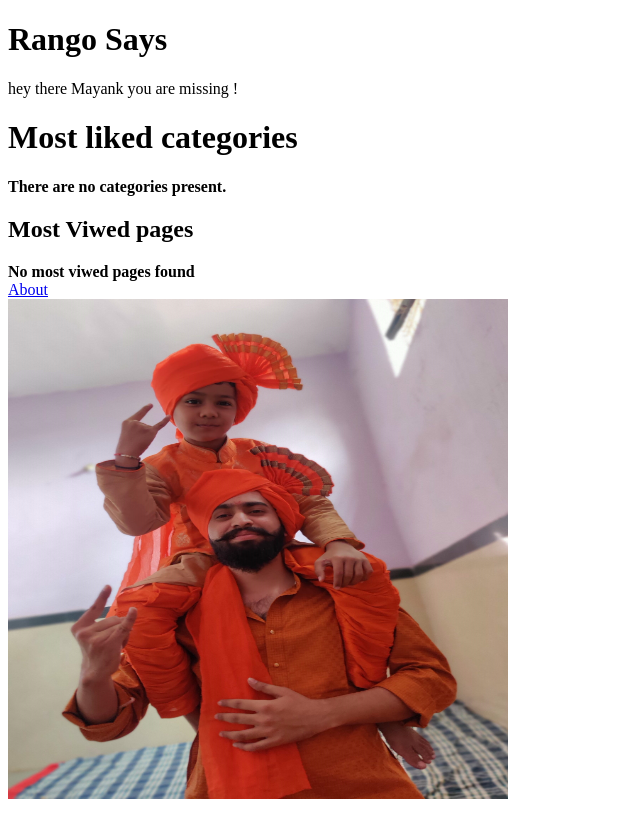
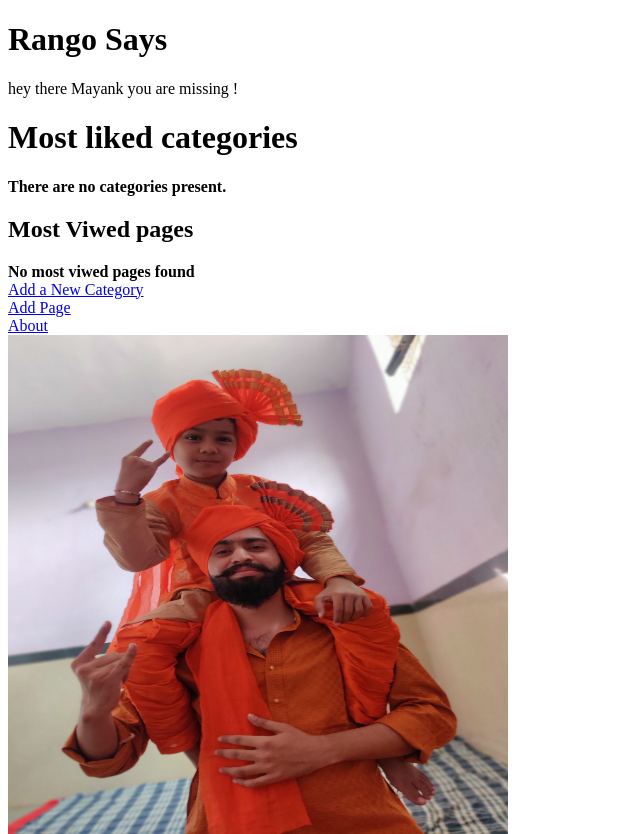
Before and after one commit to Shubhamsuroshe/TangowithDjango, a Django app: page /rango/ in a window 1280 px wide. Shown: the top 834 px of the page, without its empty margins (0-640 px from the left). Before the commit the page ends 799 px from the top, so only its background shows below. Run offline with Django 3.2, Linux system fonts and the light colour scheme; data that the repository does not hold is empty.

Commit message:
chapter 7

```diff
--- a/rango/urls.py
+++ b/rango/urls.py
@@ -5,4 +5,6 @@ urlpatterns = [
     path('',views.index, name="index"),
     path("about", views.about, name="about"),
     path('category/<slug:category_name_slug>/',views.show_category,name='show_category'),
+    path('add_category/',views.add_category,name='add_category'),
+    path('category/<slug:category_name_slug>/add_page/',views.add_page,name= 'add_page')
 ]
--- a/rango/views.py
+++ b/rango/views.py
@@ -3,6 +3,8 @@ from django.shortcuts import render
 from django.http import HttpResponse
 from rango.models import Category
 from rango.models import Page
+from rango.forms import CategoryForm
+from rango.forms import PageForm
 
 
 def index(request):
@@ -29,3 +31,37 @@ def show_category(request, category_name_slug):
 
 def about(request):
     return HttpResponse("Rango says hey there its about page")
+
+def add_category(request):
+    form = CategoryForm()
+    if request.method == 'POST':
+        form = CategoryForm(request.POST)
+
+        if form.is_valid():
+            cat = form.save(commit=True)
+            return index(request)
+        else:
+            print(form.errors)
+    return render(request, 'rango/add_category.html', {'form':form})
+
+def add_page(request,category_name_slug):
+    try:
+        category = Category.objects.get(slug = category_name_slug)
+    except Category.DoesNotExist:
+        category = None
+
+    form = PageForm()
+    if request.method == 'POST':
+        form = PageForm(request.POST)
+        if form.is_valid():
+            if category:
+                page = form.save(commit=False)
+                page.category = category
+                page.views =0
+                page.save()
+                return show_category(request, category_name_slug)
+            else:
+                print(form.errors)
+
+    context_dict = {'form':form, 'category':category}
+    return render(request, 'rango/add_page.html', context_dict)
--- a/templates/rango/category.html
+++ b/templates/rango/category.html
@@ -21,6 +21,7 @@
         {% else %}
         <strong>No pages Currently in category.</strong>
         {% endif %}
+        <a href="/rango/category/{{ category.slug }}/add_page/">Add Page</a> <br />
         {% else %}
         <strong>the specified category is not present</strong>
         {%endif %}
--- a/templates/rango/index.html
+++ b/templates/rango/index.html
@@ -44,6 +44,9 @@
             <strong>No most viwed pages found</strong>
             {% endif %}
         </div>
+
+        <a href="/rango/add_category/"> Add a New Category</a><br/>
+        <a href="/rango/category/{{ category.slug }}/add_page/">Add Page</a> <br/>
         <div>
             <a href="/rango/about">About</a><br/>
             <img src="{% static 'images/bru.jpg'%}"
```
Also changed, not shown: rango/forms.py (added, +21 -0 lines), templates/rango/add_category.html (added, +26 -0 lines), templates/rango/add_page.html (added, +26 -0 lines).
